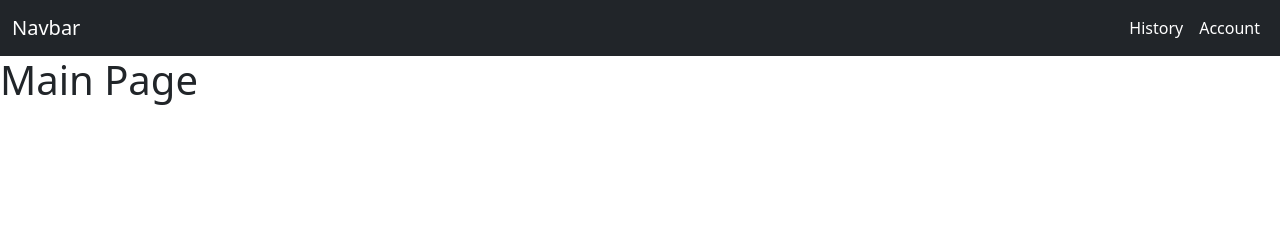
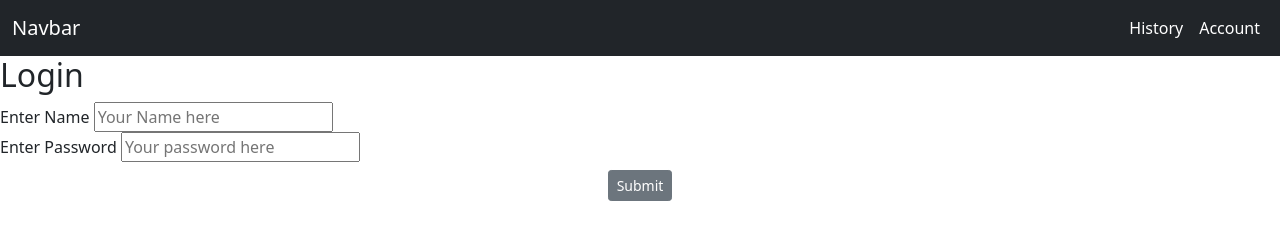
Before and after one commit to neeraj15022001/PDFTracker, a plain HTML site: page index.html in a window 1280 px wide. Drawn offline with nearby package versions, Linux system fonts and the light colour scheme.

Commit message:
Added structure of login section

```diff
--- a/index.html
+++ b/index.html
@@ -54,7 +54,22 @@
         </div>
       </div>
     </nav>
-    <h1>Main Page</h1>
+    <div class="main-container">
+      <div class="login-container" >
+        <h2 id="loginHeading">Login</h2>
+        <div class="details">
+          <label for="name">Enter Name </label>
+          <input type="text" name="" id="nameOfUser" placeholder="Your Name here" required>
+        </div>
+        <div class="details">
+          <label for="password">Enter Password</label>
+          <input type="text" name="password" id="passwordOfUser" placeholder="Your password here" required>
+        </div>
+        <div class="text-center">
+          <button type="button" class="btn btn-secondary btn-sm mt-2">Submit</button>
+        </div>
+      </div>
+    </div>
 
     <!-- Optional JavaScript; choose one of the two! -->
     <script src="./js/main.js" defer></script>
```
